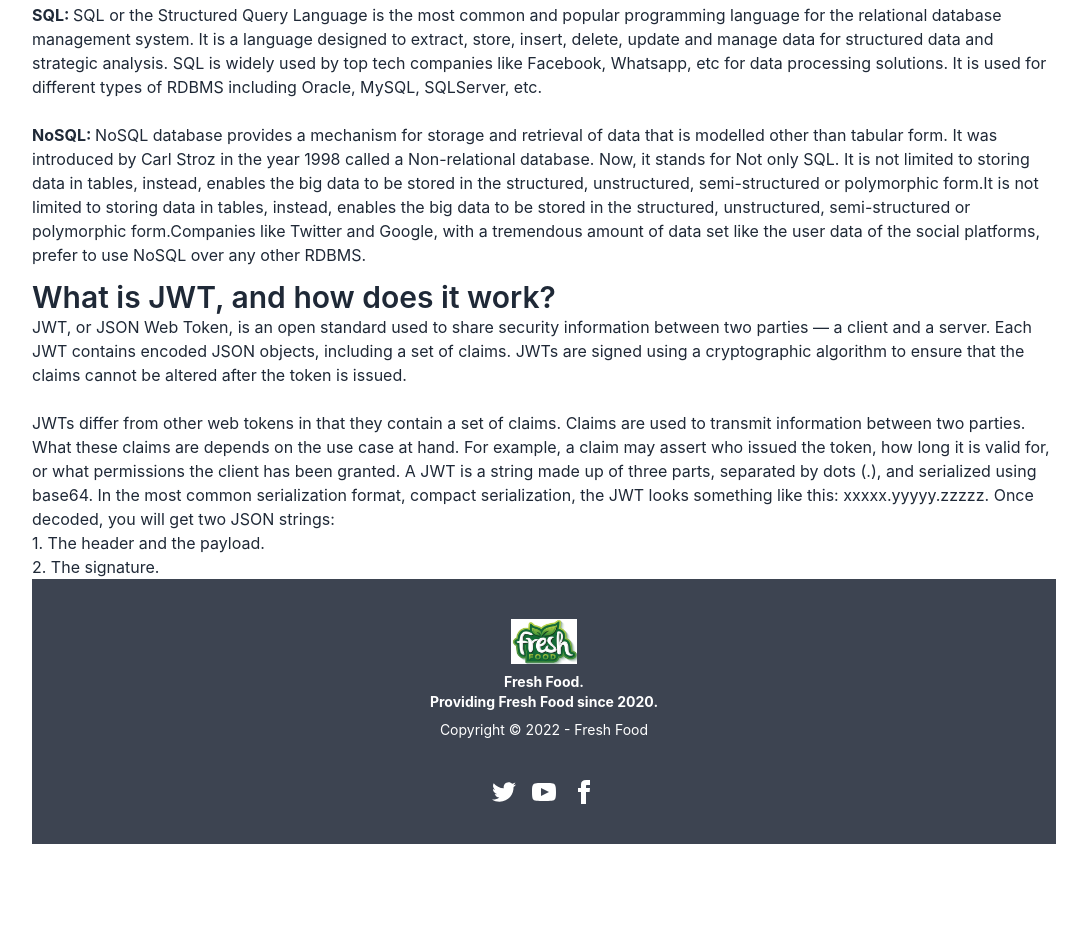
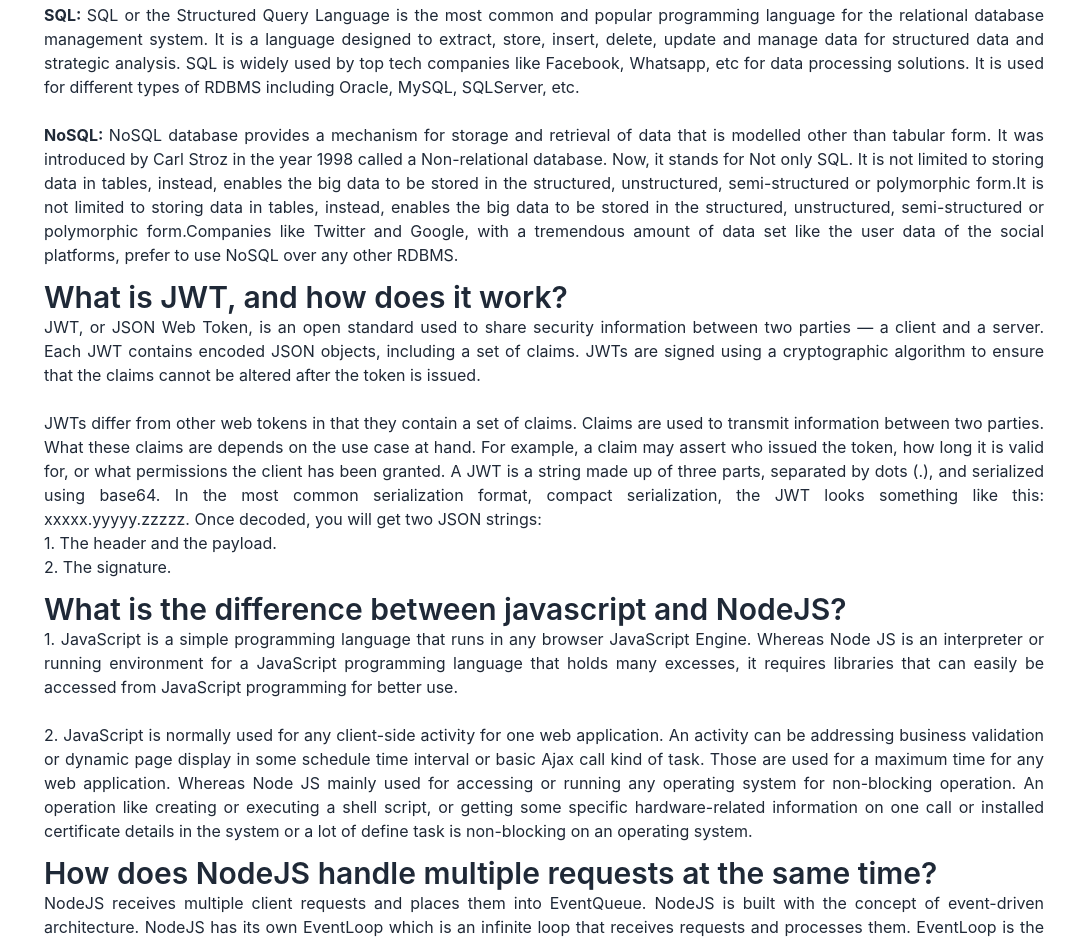
Before and after one commit to SamaulHaque/fresh-food-client, a React (Create React App) app: page /blog in a window 1280 px wide. Shown: the part 109-1051 px from the top of the page, without its empty margins (96-1183 px from the left). Before the commit the page ends 953 px from the top, so only its background shows below. Built offline with nearby package versions, Linux system fonts and the light colour scheme.

Commit message:
banner added

```diff
--- a/src/pages/Blog/Blog.js
+++ b/src/pages/Blog/Blog.js
@@ -2,18 +2,28 @@ import React from 'react';
 
 const Blog = () => {
     return (
-        <div>
+        <div className='mb-6 mx-3 '>
             <h2 className='text-3xl font-semibold mt-3'>Difference between SQL and NoSQL</h2>
-            <p><b>SQL: </b> SQL or the Structured Query Language is the most common and popular programming language for the relational database management system. It is a language designed to extract, store, insert, delete, update and manage data for structured data and strategic analysis. SQL is widely used by top tech companies like Facebook, Whatsapp, etc for data processing solutions. It is used for different types of RDBMS including Oracle, MySQL, SQLServer, etc.</p> <br />
-            <p><b>NoSQL: </b> NoSQL database provides a mechanism for storage and retrieval of data that is modelled other than tabular form. It was introduced by Carl Stroz in the year 1998 called a Non-relational database. Now, it stands for Not only SQL. It is not limited to storing data in tables, instead, enables the big data to be stored in the structured, unstructured, semi-structured or polymorphic form.It is not limited to storing data in tables, instead, enables the big data to be stored in the structured, unstructured, semi-structured or polymorphic form.Companies like Twitter and Google, with a tremendous amount of data set like the user data of the social platforms, prefer to use NoSQL over any other RDBMS.  </p>
+            <p className='text-justify'><b>SQL: </b> SQL or the Structured Query Language is the most common and popular programming language for the relational database management system. It is a language designed to extract, store, insert, delete, update and manage data for structured data and strategic analysis. SQL is widely used by top tech companies like Facebook, Whatsapp, etc for data processing solutions. It is used for different types of RDBMS including Oracle, MySQL, SQLServer, etc.</p> <br />
+            <p className='text-justify'><b>NoSQL: </b> NoSQL database provides a mechanism for storage and retrieval of data that is modelled other than tabular form. It was introduced by Carl Stroz in the year 1998 called a Non-relational database. Now, it stands for Not only SQL. It is not limited to storing data in tables, instead, enables the big data to be stored in the structured, unstructured, semi-structured or polymorphic form.It is not limited to storing data in tables, instead, enables the big data to be stored in the structured, unstructured, semi-structured or polymorphic form.Companies like Twitter and Google, with a tremendous amount of data set like the user data of the social platforms, prefer to use NoSQL over any other RDBMS.  </p>
 
             <h2 className='text-3xl font-semibold mt-3'>What is JWT, and how does it work?</h2>
-            <p>JWT, or JSON Web Token, is an open standard used to share security information between two parties — a client and a server. Each JWT contains encoded JSON objects, including a set of claims. JWTs are signed using a cryptographic algorithm to ensure that the claims cannot be altered after the token is issued.</p><br />
-            <p>
+            <p className='text-justify'>JWT, or JSON Web Token, is an open standard used to share security information between two parties — a client and a server. Each JWT contains encoded JSON objects, including a set of claims. JWTs are signed using a cryptographic algorithm to ensure that the claims cannot be altered after the token is issued.</p><br />
+            <p className='text-justify'>
             JWTs differ from other web tokens in that they contain a set of claims. Claims are used to transmit information between two parties. What these claims are depends on the use case at hand. For example, a claim may assert who issued the token, how long it is valid for, or what permissions the client has been granted. A JWT is a string made up of three parts, separated by dots (.), and serialized using base64. In the most common serialization format, compact serialization, the JWT looks something like this: xxxxx.yyyyy.zzzzz. Once decoded, you will get two JSON strings: <br />
 
                 1. The header and the payload. <br />
                 2. The signature.
+            </p>
+
+            <h2 className='text-3xl font-semibold mt-3'>What is the difference between javascript and NodeJS?</h2>
+            <p className='text-justify'>1. JavaScript is a simple programming language that runs in any browser JavaScript Engine. Whereas Node JS is an interpreter or running environment for a JavaScript programming language that holds many excesses, it requires libraries that can easily be accessed from JavaScript programming for better use. <br /> <br />
+
+            2. JavaScript is normally used for any client-side activity for one web application. An activity can be addressing business validation or dynamic page display in some schedule time interval or basic Ajax call kind of task. Those are used for a maximum time for any web application. Whereas Node JS mainly used for accessing or running any operating system for non-blocking operation. An operation like creating or executing a shell script, or getting some specific hardware-related information on one call or installed certificate details in the system or a lot of define task is non-blocking on an operating system.</p>
+
+            <h2 className='text-3xl font-semibold mt-3'>How does NodeJS handle multiple requests at the same time?</h2>
+            <p className='text-justify'>
+            NodeJS receives multiple client requests and places them into EventQueue. NodeJS is built with the concept of event-driven architecture. NodeJS has its own EventLoop which is an infinite loop that receives requests and processes them. EventLoop is the listener for the EventQueue. If NodeJS can process the request without I/O blocking then the event loop would itself process the request and sends the response back to the client by itself. But, it is possible to process multiple requests parallelly using the NodeJS cluster module or worker_threads module.
             </p>
         </div>
     );
--- a/src/pages/Home/Home/Home.js
+++ b/src/pages/Home/Home/Home.js
@@ -3,7 +3,7 @@ import Banner from '../Banner/Banner';
 
 const Home = () => {
     return (
-        <div>
+        <div className='mb-6'>
             <Banner></Banner>
         </div>
     );
```
